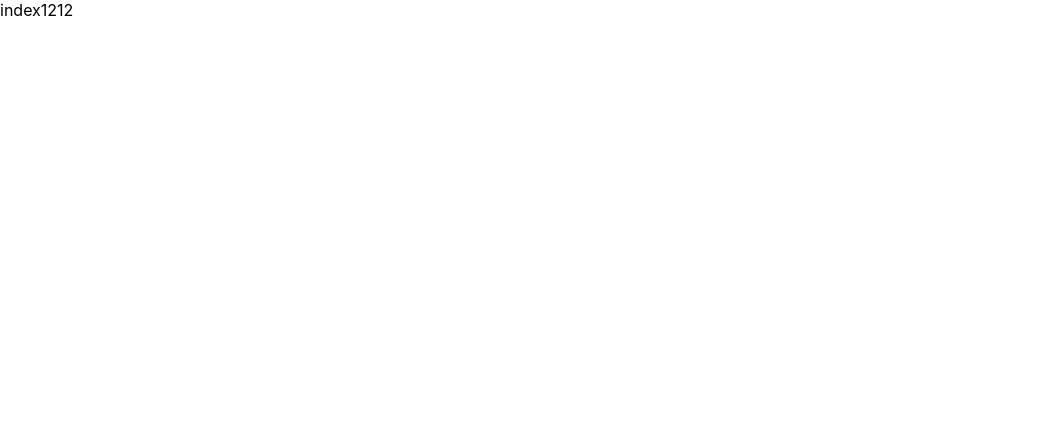
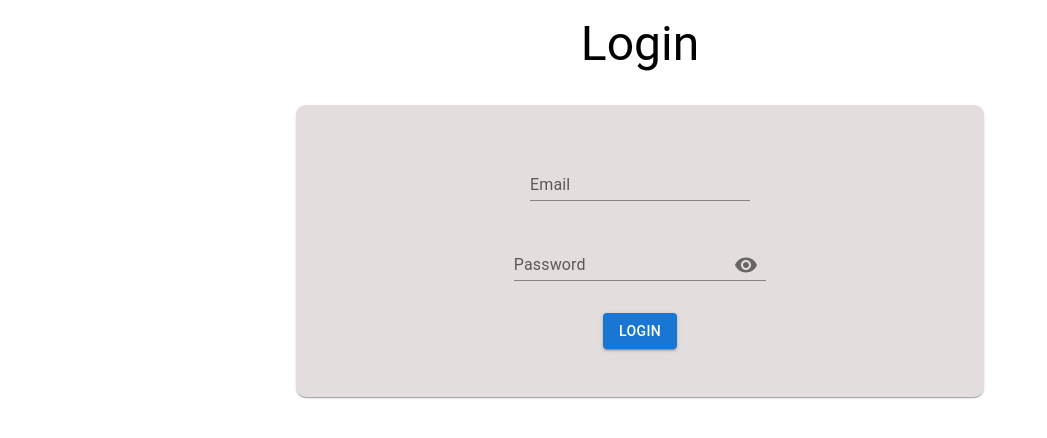
Before and after one commit to Gaurav12342/react-hook-reducer-typescript-context-api-redux-toolkit, a React (Create React App) app: page / in a window 1280 px wide. Before the commit this address led to /dashboard. Shown: the top 438 px of the page, without its empty margins (0-1047 px from the left). Built offline with nearby package versions, Linux system fonts and the light colour scheme; sample sign-in values are in the browser's storage.

Commit message:
resolved navigation issue

```diff
--- a/src/router/PrivateRoute.tsx
+++ b/src/router/PrivateRoute.tsx
@@ -1,8 +1,15 @@
-import React, { FC } from 'react'
-import { Navigate, Outlet } from 'react-router-dom';
+import { FC } from "react";
+import { Navigate, useLocation, Outlet } from "react-router-dom";
 import { isLogin } from '../utils/auth';
 
-export const PrivateRoute: FC = () => {
-    return isLogin ? <Outlet /> : <Navigate to={'/'} />
+const PrivateOutlet: FC = () => {
+    const { pathname } = useLocation();
 
-}
+    return isLogin ? (
+        <Outlet />
+    ) : (
+        <Navigate to="/" state={{ from: pathname }} replace />
+    );
+};
+
+export default PrivateOutlet;
--- a/src/router/PublicRoute.tsx
+++ /dev/null
@@ -1,7 +0,0 @@
-import React, { FC } from 'react'
-import { Navigate, Outlet } from "react-router-dom";
-import { isLogin } from '../utils/auth';
-
-export const PublicRoute: FC = () => {
-    return isLogin ? <Navigate to="/dashboard" /> : <Outlet />
-}
--- a/src/router/index.tsx
+++ b/src/router/index.tsx
@@ -1,21 +1,16 @@
 import { FC } from 'react'
-import { PublicRoute } from './PublicRoute';
-import { PrivateRoute } from "./PrivateRoute";
+import PrivateRoute from "./PrivateRoute";
 import { Route, Routes, BrowserRouter } from 'react-router-dom';
 import Login from '../views/login/index';
-import Registration from '../views/registration/index';
+// import Registration from '../views/registration/index';
 import Home from '../views/home/index';
 const Router: FC = () => {
     return (
         <BrowserRouter>
             <Routes>
-                <Route path="/" element={<PublicRoute />}>
-                    <Route path="/" element={<Login />} />
-                    <Route path="/sign-up" element={<Registration />} />
-                </Route>
-
-                <Route path="/dashboard" element={<PrivateRoute />} >
-                    <Route index element={<Home />} />
+                <Route path="/" element={<Login />} />
+                <Route path="/*" element={<PrivateRoute />}>
+                    <Route path="dashboard" element={<Home />} />
                 </Route>
             </Routes>
         </BrowserRouter >
--- a/src/views/login/index.tsx
+++ b/src/views/login/index.tsx
@@ -27,7 +27,6 @@ const Login: FC = () => {
     }
 
     const handleSubmit = () => {
-        debugger
         const obj: IForm = {
             "email": userData.email || "",
             "password": userData.password || ""
```
